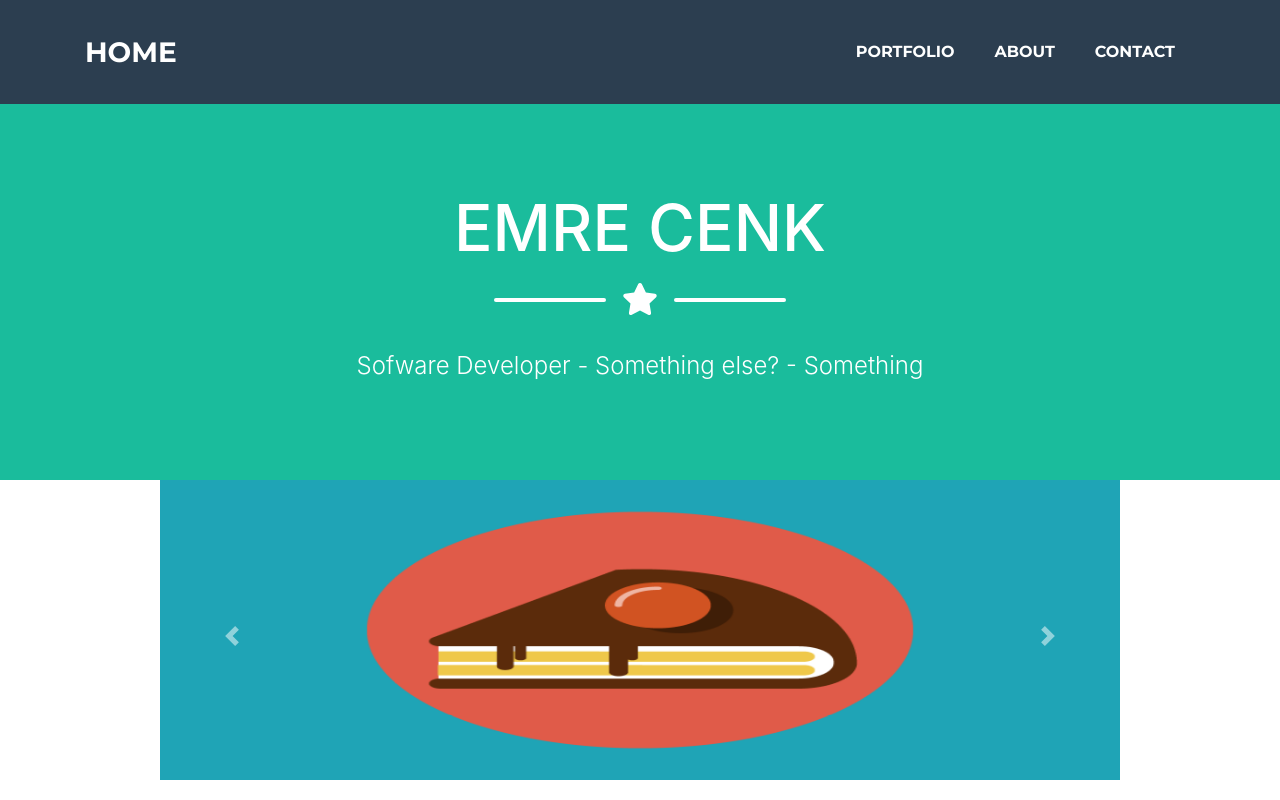
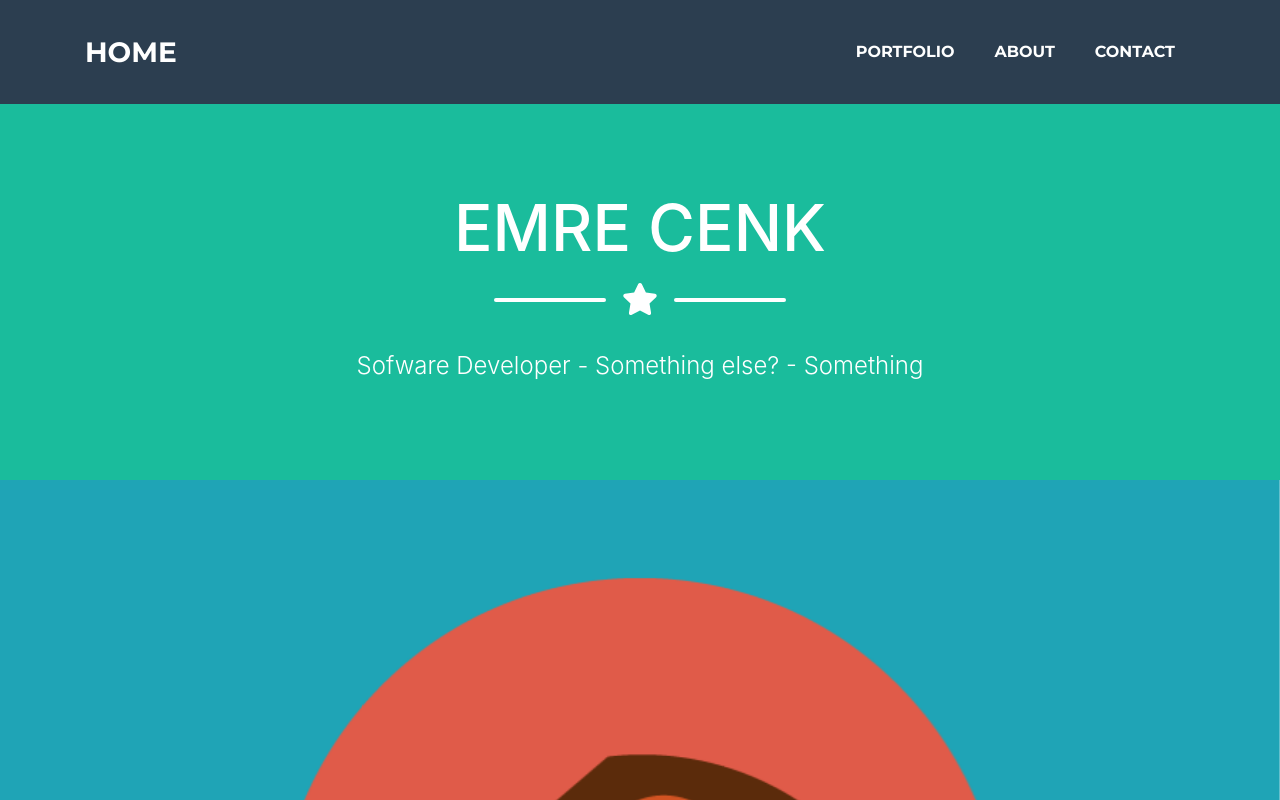
Before and after one commit to EmreCenk/Emre_Cenk_Portfolio, a plain HTML site: page index.html in a window 1280 px wide. Shown: the top 800 px of the page. Drawn offline with nearby package versions, Linux system fonts and the light colour scheme.

Commit message:
uploaded consistently sized images

```diff
--- a/mycss.css
+++ b/mycss.css
@@ -19,22 +19,20 @@
 
 .carousel {
     margin: 0 auto;
-    width:75%;
+    width:100%;
     padding-bottom:1%;
   }
 
-.carousel-inner img {
-    margin: auto;
-  }
 
 .modal-dialog {
     max-width: 80%;
     margin: 1.75rem auto;
 }
 
+.carousel-item{
 
+}
 img.d-block.w-100{
-    height: 300px;
-
-    max-height: 80%;
+    width:100%;
+    height: auto;
 }
```
Also changed, not shown: assets/img/project_images/Amazing_Engine/example_image_0.PNG, assets/img/project_images/Amazing_Engine/example_image_1.PNG, assets/img/project_images/Amazing_Engine/example_image_2.PNG, assets/img/project_images/Amazing_Engine/example_image_3.PNG, assets/img/project_images/Amazing_Engine/example_image_4.png.
